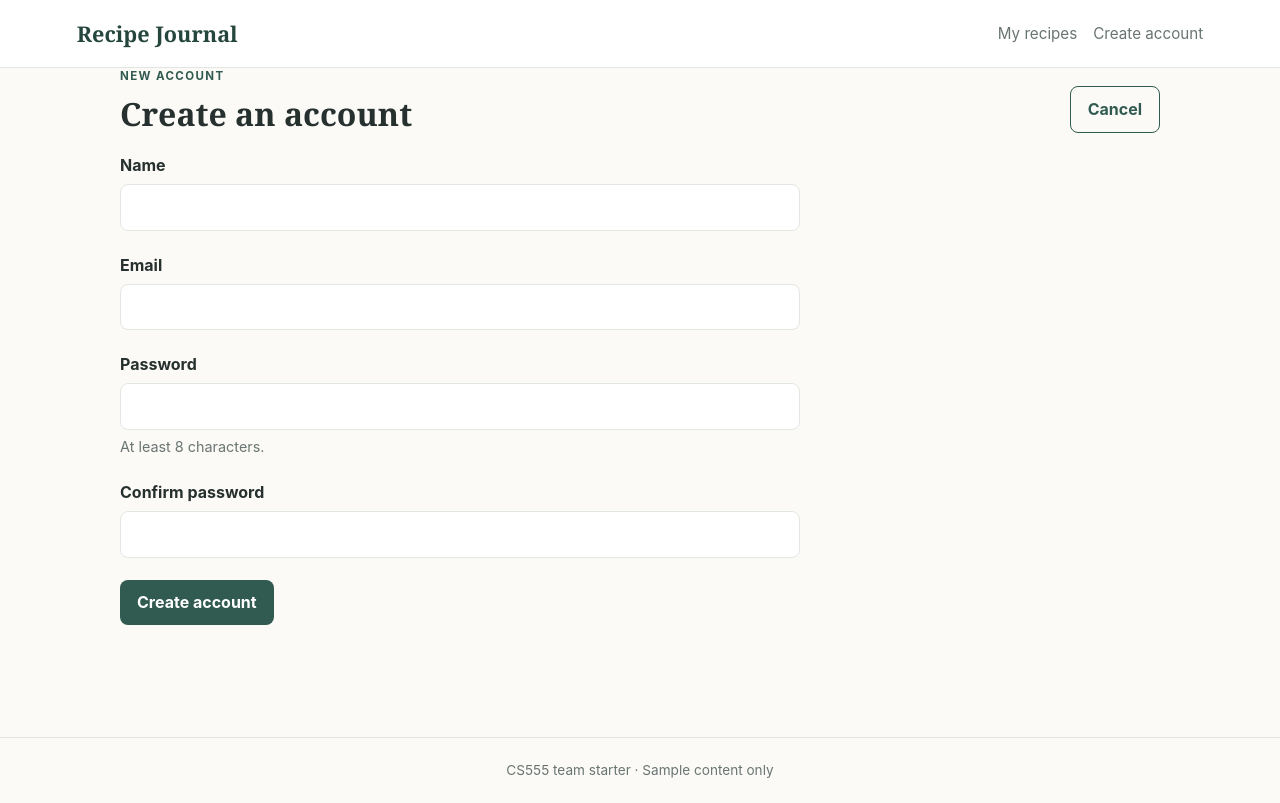
After one commit to CodeWonkey/SSW555-SIT_SCRUM-Recipe-App, a Flask app: page /register in a window 1280 px wide. The commit adds this page. Run offline with Flask 3, Linux system fonts and the light colour scheme.

Commit message:
account registration with hashed passwords

```diff
--- a/app/__init__.py
+++ b/app/__init__.py
@@ -8,9 +8,10 @@ except ModuleNotFoundError:  # Domain tests can run before web dependencies are
     Flask = None  # type: ignore[assignment,misc]
 
 from app.services.recipes import RecipeService
+from app.services.users import UserService
 
 
-def create_app(service: RecipeService | None = None):
+def create_app(service: RecipeService | None = None, users: UserService | None = None):
     if Flask is None:
         raise RuntimeError("Install the project dependencies with `python -m pip install -r requirements.txt`.")
     from app.routes import create_blueprint
@@ -18,7 +19,8 @@ def create_app(service: RecipeService | None = None):
     app = Flask(__name__)
     app.config["SECRET_KEY"] = os.environ.get("SECRET_KEY", "dev-only-change-me")
     app.config["RECIPE_SERVICE"] = service or RecipeService()
-    app.register_blueprint(create_blueprint(app.config["RECIPE_SERVICE"]))
+    app.config["USER_SERVICE"] = users or UserService()
+    app.register_blueprint(create_blueprint(app.config["RECIPE_SERVICE"], app.config["USER_SERVICE"]))
     return app
 
 
--- a/app/routes.py
+++ b/app/routes.py
@@ -1,15 +1,47 @@
 import uuid
 
-from flask import Blueprint, abort, render_template, request, redirect, url_for, flash
+from flask import Blueprint, abort, render_template, request, redirect, url_for, flash, session
 from app.services.recipes import RecipeNotFound, RecipeService, Recipe, Ingredient
+from app.services.users import UserService
 
 
-def create_blueprint(service: RecipeService) -> Blueprint:
+def create_blueprint(service: RecipeService, users: UserService) -> Blueprint:
     bp = Blueprint("main", __name__)
 
     @bp.get("/")
     def home():
         return render_template("index.html", recipes=service.list_recipes())
+
+    @bp.route("/register", methods=["GET", "POST"])
+    def register():
+        if request.method == "GET":
+            return render_template("register.html")
+
+        name = request.form.get("name", "")
+        email = request.form.get("email", "")
+        password = request.form.get("password", "")
+        confirmation = request.form.get("password_confirm", "")
+        if password != confirmation:
+            return render_template(
+                "register.html",
+                error="Passwords do not match",
+                name=name,
+                email=email,
+            ), 400
+
+        try:
+            user = users.register(name=name, email=email, password=password)
+        except ValueError as exc:
+            return render_template(
+                "register.html",
+                error=str(exc),
+                name=name,
+                email=email,
+            ), 400
+
+        session["user_id"] = user.id
+        session["user_name"] = user.name
+        return redirect(url_for("main.home"))
 
 
     @bp.get("/recipes/<recipe_id>")
--- a/app/static/css/styles.css
+++ b/app/static/css/styles.css
@@ -16,7 +16,8 @@ body { margin: 0; background: var(--paper); color: var(--ink); line-height: 1.55
 a { color: inherit; }
 .site-header { min-height: 68px; padding: 0 clamp(20px, 6vw, 88px); display: flex; align-items: center; justify-content: space-between; background: var(--surface); border-bottom: 1px solid var(--line); }
 .brand { color: var(--green-dark); font-family: Georgia, serif; font-size: 1.35rem; font-weight: 700; text-decoration: none; }
-nav a { color: var(--muted); font-size: .95rem; text-decoration: none; }
+nav { display: flex; gap: 16px; align-items: center; }
+nav a, .signed-in { color: var(--muted); font-size: .95rem; text-decoration: none; }
 .page-shell { width: min(100% - 40px, 1040px); margin: 0 auto; }
 .intro { max-width: 680px; padding: clamp(60px, 10vw, 112px) 0 64px; }
 .eyebrow { margin: 0 0 9px; color: var(--green); font-size: .72rem; font-weight: 750; letter-spacing: .12em; }
@@ -37,13 +38,15 @@ h3 { font-family: Georgia, serif; font-size: 1.3rem; }
 .button-outline { border: 1px solid var(--green); background: transparent; color: var(--green); }
 .button-outline:hover { background: var(--mint); color: var(--green-dark); }
 
-.recipe-form { max-width: 680px; display: grid; gap: 22px; padding-bottom: 24px; }
+.recipe-form, .account-form { max-width: 680px; display: grid; gap: 22px; padding-bottom: 24px; }
 .form-field { display: grid; gap: 6px; margin: 0; padding: 0; border: 0; }
 .form-field label, .form-field legend { padding: 0; font-weight: 650; }
-.recipe-form input, .recipe-form textarea { width: 100%; min-height: 44px; padding: 10px 12px; border: 1px solid var(--line); border-radius: 8px; background: var(--surface); color: var(--ink); font: inherit; }
+.recipe-form input, .recipe-form textarea, .account-form input { width: 100%; min-height: 44px; padding: 10px 12px; border: 1px solid var(--line); border-radius: 8px; background: var(--surface); color: var(--ink); font: inherit; }
 .recipe-form textarea { resize: vertical; }
-.recipe-form input::placeholder, .recipe-form textarea::placeholder { color: var(--muted); }
-.recipe-form input:focus-visible, .recipe-form textarea:focus-visible { outline: 2px solid var(--green); outline-offset: 1px; }
+.recipe-form input::placeholder, .recipe-form textarea::placeholder, .account-form input::placeholder { color: var(--muted); }
+.recipe-form input:focus-visible, .recipe-form textarea:focus-visible, .account-form input:focus-visible { outline: 2px solid var(--green); outline-offset: 1px; }
+.field-hint { margin: 0; color: var(--muted); font-size: .9rem; }
+.form-error { margin: 0 0 16px; color: #8a2f2f; font-weight: 650; }
 
 .ingredient-row { display: grid; grid-template-columns: 2fr 1fr 1fr auto; gap: 8px; margin-bottom: 8px; }
 .form-field > .button-outline { justify-self: start; }
--- a/app/templates/base.html
+++ b/app/templates/base.html
@@ -9,7 +9,14 @@
 <body>
   <header class="site-header">
     <a class="brand" href="{{ url_for('main.home') }}">Recipe Journal</a>
-    <nav aria-label="Main navigation"><a href="{{ url_for('main.home') }}">My recipes</a></nav>
+    <nav aria-label="Main navigation">
+      <a href="{{ url_for('main.home') }}">My recipes</a>
+      {% if session.get("user_name") %}
+        <span class="signed-in">{{ session.user_name }}</span>
+      {% else %}
+        <a href="{{ url_for('main.register') }}">Create account</a>
+      {% endif %}
+    </nav>
   </header>
   <main class="page-shell">{% block content %}{% endblock %}</main>
   <footer class="site-footer">CS555 team starter · Sample content only</footer>
--- /dev/null
+++ b/app/templates/register.html
@@ -0,0 +1,42 @@
+{% extends "base.html" %}
+{% block title %}Create account · Recipe Journal{% endblock %}
+{% block content %}
+  <section class="section-heading">
+    <div>
+      <p class="eyebrow">NEW ACCOUNT</p>
+      <h2>Create an account</h2>
+    </div>
+    <a class="button button-outline" href="{{ url_for('main.home') }}">Cancel</a>
+  </section>
+
+  {% if error %}
+    <p class="form-error" role="alert">{{ error }}</p>
+  {% endif %}
+
+  <form method="POST" class="account-form">
+    <div class="form-field">
+      <label for="name">Name</label>
+      <input type="text" id="name" name="name" required value="{{ name or '' }}" autocomplete="name">
+    </div>
+
+    <div class="form-field">
+      <label for="email">Email</label>
+      <input type="email" id="email" name="email" required value="{{ email or '' }}" autocomplete="email">
+    </div>
+
+    <div class="form-field">
+      <label for="password">Password</label>
+      <input type="password" id="password" name="password" required minlength="8" autocomplete="new-password">
+      <p class="field-hint">At least 8 characters.</p>
+    </div>
+
+    <div class="form-field">
+      <label for="password_confirm">Confirm password</label>
+      <input type="password" id="password_confirm" name="password_confirm" required minlength="8" autocomplete="new-password">
+    </div>
+
+    <div class="form-actions">
+      <button type="submit" class="button">Create account</button>
+    </div>
+  </form>
+{% endblock %}
```
Also changed, not shown: app/services/users.py (added, +65 -0 lines), tests/test_register_web.py (added, +66 -0 lines), tests/test_user_service.py (added, +40 -0 lines).
